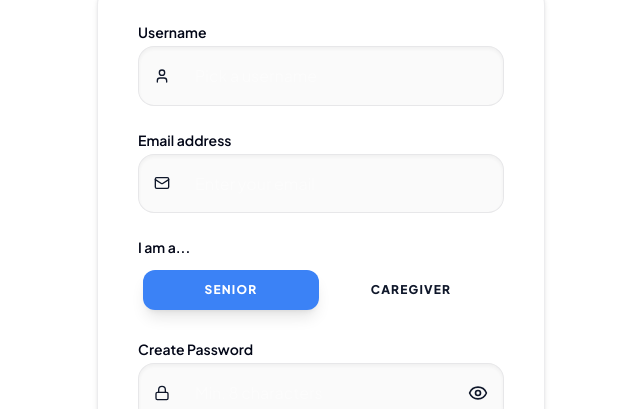
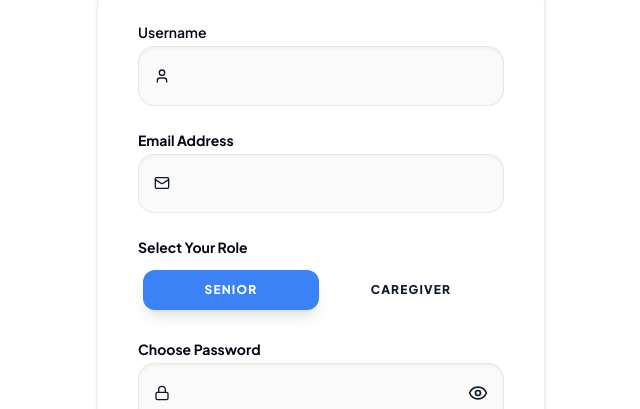
Before and after one commit to adithyakrish0/Medguardian, a Next.js app in the folder frontend/: page /signup in a window 1280 px wide. Shown: the part 279-688 px from the top of the page, without its empty margins (319-959 px from the left). Built offline with nearby package versions, Linux system fonts and the light colour scheme; no server answers.

Commit message:
style: final typography and label polish for auth pages

```diff
--- a/frontend/src/app/login/page.tsx
+++ b/frontend/src/app/login/page.tsx
@@ -67,8 +67,8 @@ export default function LoginPage() {
                             </div>
                         )}
                         <div>
-                            <label htmlFor="identifier" className="block text-sm font-semibold text-foreground">
-                                Username or Email address
+                            <label htmlFor="identifier" className="block text-sm font-bold text-foreground">
+                                Username or Email
                             </label>
                             <div className="mt-1 relative group">
                                 <div className="absolute inset-y-0 left-0 pl-4 flex items-center pointer-events-none text-foreground/30 group-focus-within:text-primary transition-colors">
@@ -126,8 +126,8 @@ export default function LoginPage() {
                                     type="checkbox"
                                     className="h-4 w-4 text-medical-secondary focus:ring-medical-secondary border-gray-300 rounded"
                                 />
-                                <label htmlFor="remember-me" className="ml-2 block text-sm text-foreground/80">
-                                    Remember me
+                                <label htmlFor="remember-me" className="ml-2 block text-sm text-foreground/60 font-medium">
+                                    Remember Me
                                 </label>
                             </div>
 
--- a/frontend/src/app/signup/page.tsx
+++ b/frontend/src/app/signup/page.tsx
@@ -89,8 +89,8 @@ export default function SignupPage() {
                         </div>
 
                         <div>
-                            <label htmlFor="email" className="block text-sm font-semibold text-foreground">
-                                Email address
+                            <label htmlFor="email" className="block text-sm font-bold text-foreground">
+                                Email Address
                             </label>
                             <div className="mt-1 relative group">
                                 <div className="absolute inset-y-0 left-0 pl-4 flex items-center pointer-events-none text-foreground/30 group-focus-within:text-primary transition-colors">
@@ -110,8 +110,8 @@ export default function SignupPage() {
                         </div>
 
                         <div>
-                            <label htmlFor="role" className="block text-sm font-semibold text-foreground">
-                                I am a...
+                            <label htmlFor="role" className="block text-sm font-bold text-foreground">
+                                Select Your Role
                             </label>
                             <div className="mt-2 p-1 bg-white/5 border border-white/10 rounded-2xl grid grid-cols-2 gap-1">
                                 <button
@@ -138,8 +138,8 @@ export default function SignupPage() {
                         </div>
 
                         <div>
-                            <label htmlFor="password" className="block text-sm font-semibold text-foreground">
-                                Create Password
+                            <label htmlFor="password" className="block text-sm font-bold text-foreground">
+                                Choose Password
                             </label>
                             <div className="mt-1 relative group">
                                 <div className="absolute inset-y-0 left-0 pl-4 flex items-center pointer-events-none text-foreground/30 group-focus-within:text-primary transition-colors">
```
